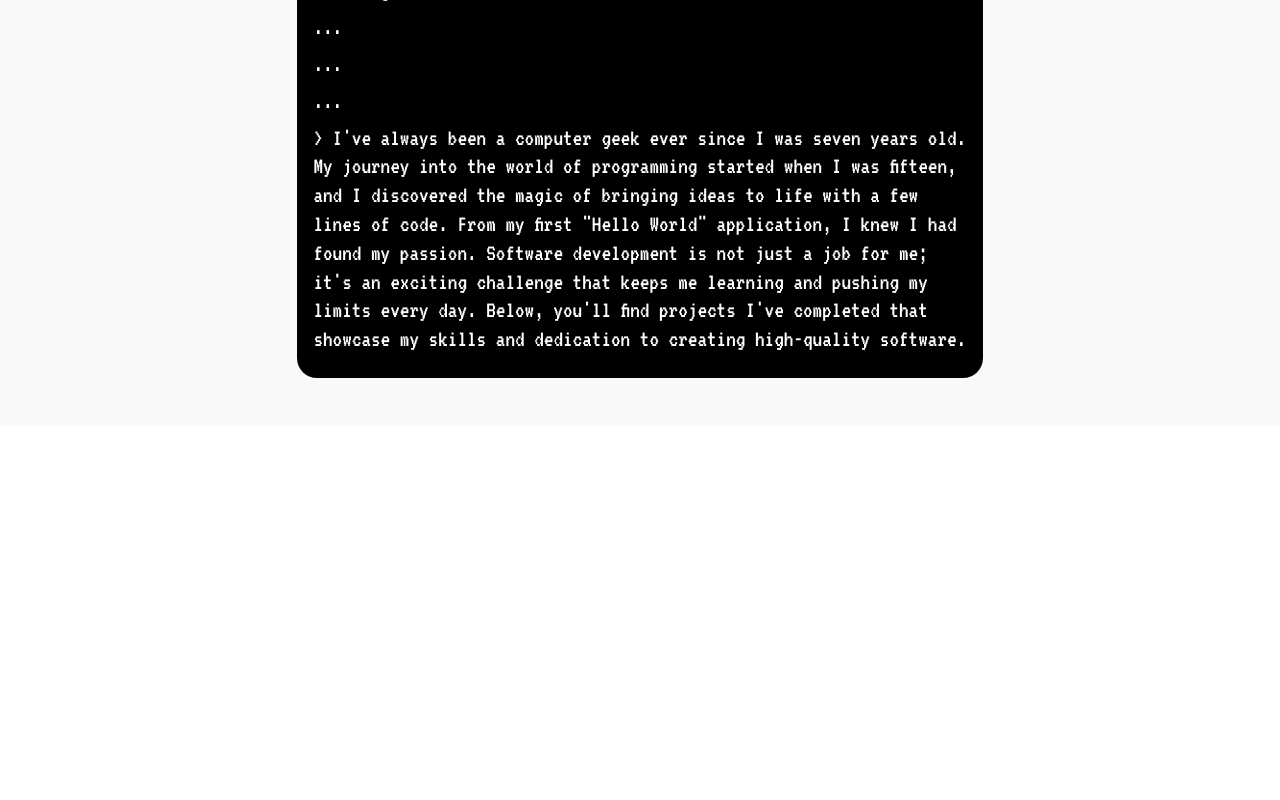
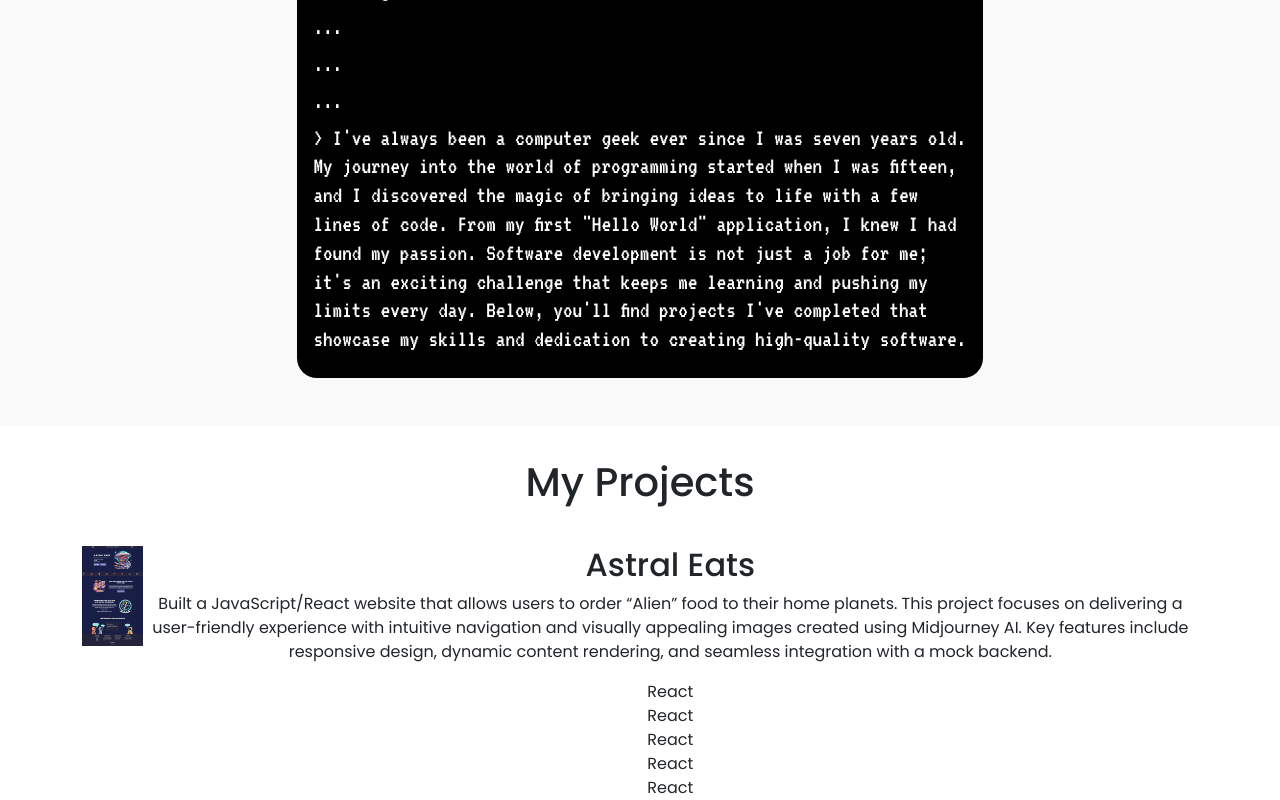
Before and after one commit to PabloAzadian/Portfolio, a React (Create React App) app: page / in a window 1280 px wide. Shown: the part 853-1653 px from the top of the page. Before the commit the page ends 1279 px from the top, so only its background shows below. Built offline with nearby package versions, Linux system fonts and the light colour scheme.

Commit message:
projects section

```diff
--- a/public/index.html
+++ b/public/index.html
@@ -27,7 +27,7 @@
       work correctly both with client-side routing and a non-root public URL.
       Learn how to configure a non-root public URL by running `npm run build`.
     -->
-    <title>React App</title>
+    <title>PabloAzadian's Portfolio</title>
   </head>
   <body>
     <noscript>You need to enable JavaScript to run this app.</noscript>
--- a/src/App.js
+++ b/src/App.js
@@ -2,6 +2,7 @@
 import Navbar from './Components/Navbar/Navbar';
 import Hero from "./Components/Hero/Hero"
 import About from "./Components/About/About"
+import Projects from "./Components/Projects/Projects"
 import { ThemeProvider } from "./ThemeContext"
 import 'bootstrap/dist/css/bootstrap.min.css';
 
@@ -12,6 +13,7 @@ function App() {
         <Navbar/>
         <Hero/>
         <About/>
+        <Projects/>
       </div>
     </ThemeProvider>
   );
--- /dev/null
+++ b/src/Components/Projects/Projects.css
@@ -0,0 +1,7 @@
+.title {
+    padding: 2rem;
+}
+
+.project {
+    display: flex;
+}
--- /dev/null
+++ b/src/Components/Projects/Projects.js
@@ -0,0 +1,49 @@
+import React from 'react'
+import "./Projects.css"
+import astral from "../../images/astralss.png"
+import keno from "../../images/keno1.png"
+
+function Projects() {
+  return (
+    <section className='container'>
+        <h1 className='title'>My Projects</h1>
+        <div className='projects-container'>
+            <div className='project'>
+                <img
+                    src={astral}
+                    height={"100px"}
+                />
+                <div className='project-text'>
+                    <h2>Astral Eats</h2>
+                    <p>Built a JavaScript/React website that allows users to order “Alien” food to their home planets. This project
+                        focuses on delivering a user-friendly experience with intuitive navigation and visually appealing images created
+                        using Midjourney AI. Key features include responsive design, dynamic content rendering, and seamless
+                        integration with a mock backend.</p>
+                    <div className='technologies-container'>
+                        <div className='techonologie'>
+                            React
+                        </div>
+                        <div className='techonologie'>
+                            React
+                        </div>
+                        <div className='techonologie'>
+                            React
+                        </div>
+                        <div className='techonologie'>
+                            React
+                        </div>
+                        <div className='techonologie'>
+                            React
+                        </div>
+                    </div>
+
+                </div>
+
+            </div>
+
+        </div>
+    </section>
+  )
+}
+
+export default Projects
```
Also changed, not shown: src/images/astralss.png (added), 1 other file (tests, documents, lock files or other folders).
